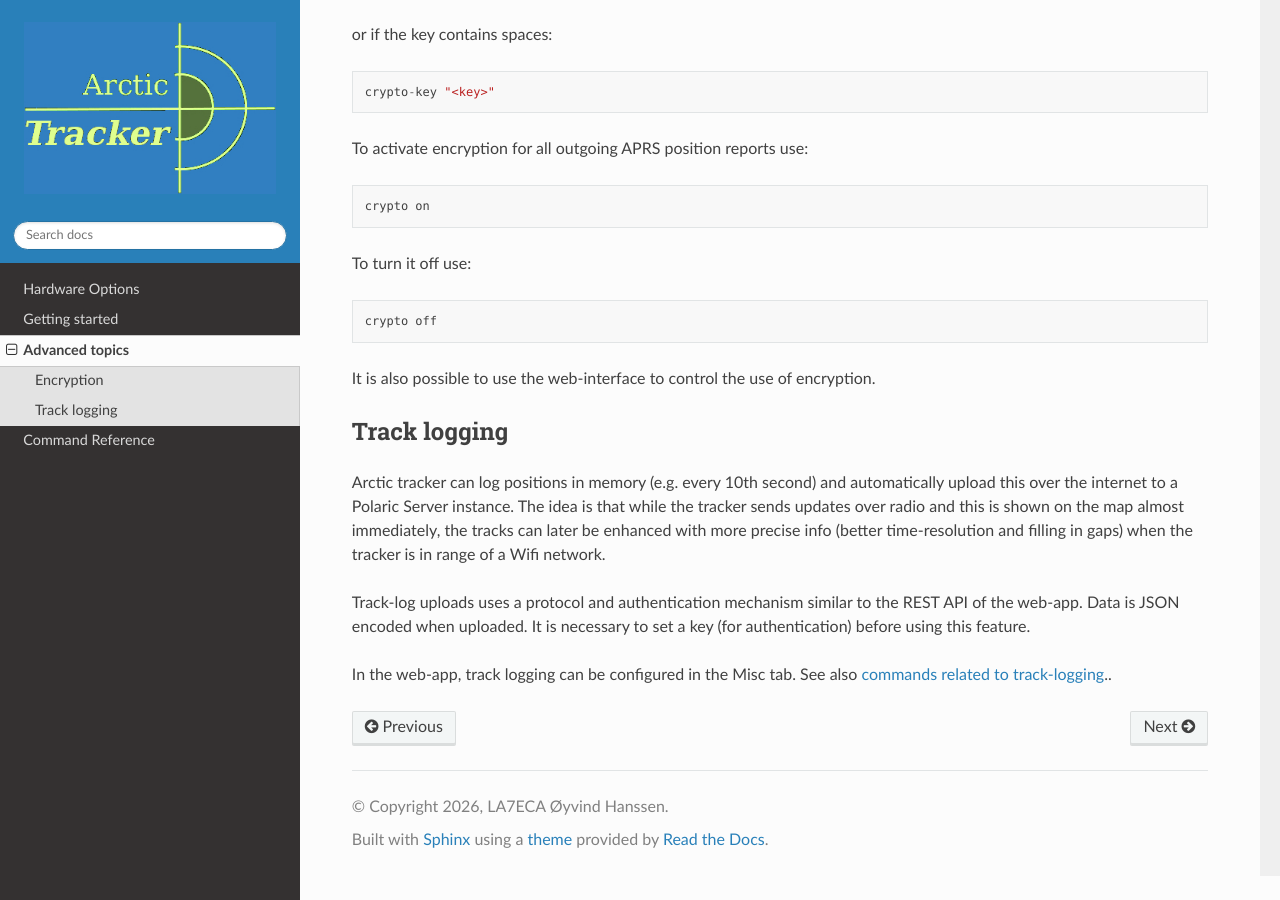
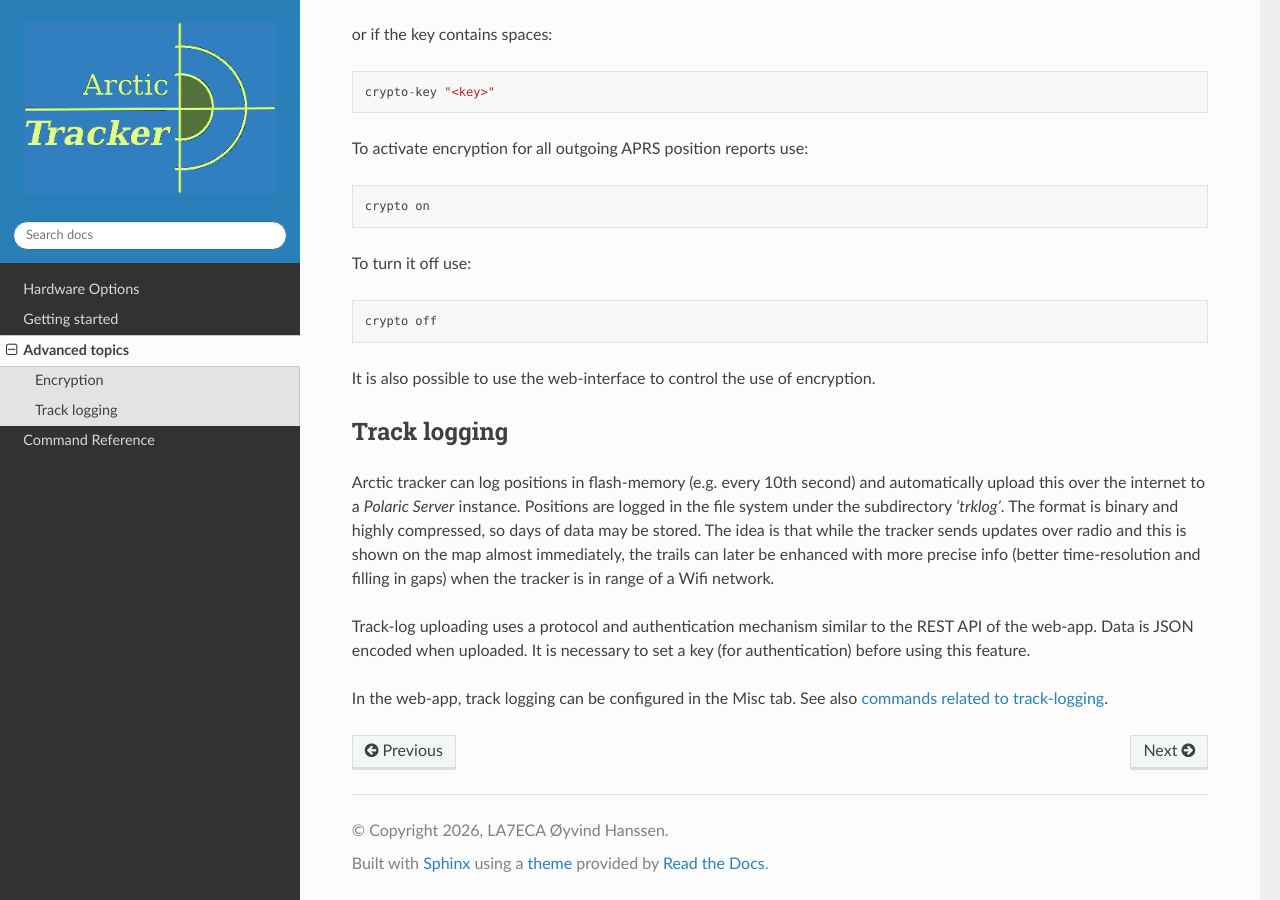
Before and after one commit to Hamlabs/ArcticTracker-docs, a Sphinx documentation site: the page built from docs/advanced.rst, in a window 1280 px wide and 900 px high, scrolled down 716 px. Built offline with Sphinx 7.4.7 and the Read the Docs theme 3.1.0, drawn with Linux system fonts in a browser that asks for light colours; pages that are not in the unit, such as notebooks, are missing from menus.

Commit message:
Clarify logging mechanism and storage details
Updated the logging mechanism description to clarify that positions are stored in flash-memory and specified the storage format. Adjusted wording for consistency and clarity.

```diff
--- a/docs/advanced.rst
+++ b/docs/advanced.rst
@@ -34,8 +34,8 @@ It is also possible to use the web-interface to control the use of encryption.
 Track logging
 -------------
 
-Arctic tracker can log positions in memory (e.g. every 10th second) and automatically upload this over the internet to a Polaric Server instance. The idea is that while the tracker sends updates over radio and this is shown on the map almost immediately, the tracks can later be enhanced with more precise info (better time-resolution and filling in gaps) when the tracker is in range of a Wifi network.
+Arctic tracker can log positions in flash-memory (e.g. every 10th second) and automatically upload this over the internet to a *Polaric Server* instance. Positions are logged in the file system under the subdirectory *'trklog'*. The format is binary and highly compressed, so days of data may be stored. The idea is that while the tracker sends updates over radio and this is shown on the map almost immediately, the trails can later be enhanced with more precise info (better time-resolution and filling in gaps) when the tracker is in range of a Wifi network.
 
-Track-log uploads uses a protocol and authentication mechanism similar to the REST API of the web-app. Data is JSON encoded when uploaded. It is necessary to set a key (for authentication) before using this feature.
+Track-log uploading uses a protocol and authentication mechanism similar to the REST API of the web-app. Data is JSON encoded when uploaded. It is necessary to set a key (for authentication) before using this feature.
 
-In the web-app, track logging can be configured in the Misc tab. See also `commands related to track-logging <https://arctictracker-docs.readthedocs.io/en/latest/commandref.html#track-logging-commands>`_..
+In the web-app, track logging can be configured in the Misc tab. See also `commands related to track-logging <https://arctictracker-docs.readthedocs.io/en/latest/commandref.html#track-logging-commands>`_.
```
